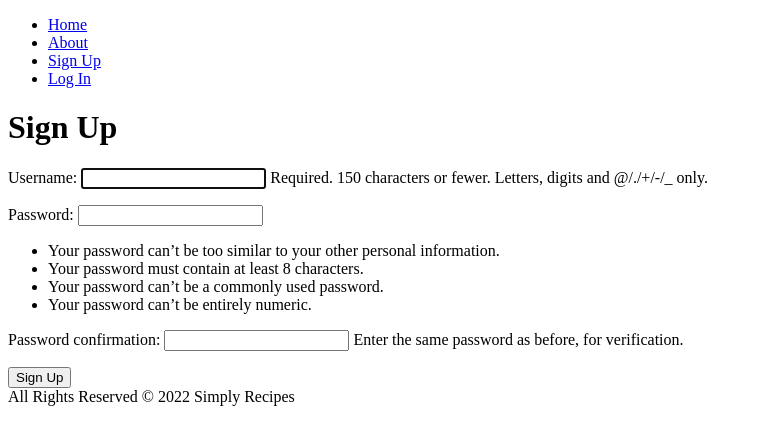
After one commit to becp12/recipeapp, a Django app: page /accounts/signup/ in a window 1280 px wide. The commit adds this page. Shown: the top 445 px of the page, without its empty margins (0-759 px from the left). Run offline with Django 4.2, Linux system fonts and the light colour scheme.

Commit message:
Add log out and sign up functionality

```diff
--- a/main_app/templates/base.html
+++ b/main_app/templates/base.html
@@ -20,10 +20,10 @@
                     <li><a href="">My Recipes</a></li>
                     <li><a href="">Add New Recipe</a></li>
                     <li><a href="">Add New Ingredient</a></li>
-                    <li><a href="">Log Out</a></li>
+                    <li><a href="{% url 'logout' %}">Log Out</a></li>
                 {% else %}
-                    <li><a href="">Sign Up</a></li>
-                    <li><a href="">Log In</a></li>
+                    <li><a href="{% url 'signup' %}">Sign Up</a></li>
+                    <li><a href="{% url 'login' %}">Log In</a></li>
             {% endif %}
             </ul>
         </nav>
--- /dev/null
+++ b/main_app/templates/recipes/detail.html
@@ -0,0 +1,6 @@
+{% extends 'base.html' %}
+{% block content %}
+
+<h1>Recipe Detail</h1>
+
+{% endblock %}
--- /dev/null
+++ b/main_app/templates/recipes/index.html
@@ -0,0 +1,6 @@
+{% extends 'base.html' %}
+{% block content %}
+
+<h1>Recipe Index</h1>
+
+{% endblock %}
--- /dev/null
+++ b/main_app/templates/registration/signup.html
@@ -0,0 +1,14 @@
+{% extends 'base.html' %}
+{% block content %}
+
+<h1>Sign Up</h1>
+
+<p>{{ error_message }}</p>
+
+<form method="POST" action="{% url 'signup' %}">
+  {% csrf_token %}
+  {{ form.as_p }}
+  <input type="submit" value="Sign Up">
+</form>
+
+{% endblock %}
--- a/main_app/urls.py
+++ b/main_app/urls.py
@@ -4,4 +4,10 @@ from . import views
 urlpatterns = [
     path('', views.home, name='home'),
     path('about/', views.about, name='about'),
+    path('accounts/signup/', views.signup, name='signup'),
+    path('recipes/', views.recipes_index, name='index'),
+
+
 ]
+
+# Need to update for the login redirect url {settings.py} to recipe index
--- a/main_app/views.py
+++ b/main_app/views.py
@@ -1,5 +1,10 @@
-from django.shortcuts import render
-from django.http import HttpResponse
+from django.shortcuts import render, redirect
+# from django.http import HttpResponse
+from django.contrib.auth import login
+from django.contrib.auth.forms import UserCreationForm
+from django.contrib.auth.decorators import login_required
+# Will need to passed into CBV
+# from django.contrib.auth.mixins import LoginRequiredMixin
 
 # Create your views here.
 def home(request):
@@ -7,3 +12,21 @@ def home(request):
 
 def about(request):
   return render(request, 'about.html')
+
+@login_required
+def recipes_index(request):
+  return render(request, 'recipes/index.html')
+
+def signup(request):
+  error_message = ''
+  if request.method == 'POST':
+    form = UserCreationForm(request.POST)
+    if form.is_valid():
+      user = form.save()
+      login(request, user)
+      return redirect('index')
+    else:
+      error_message = 'Invalid sign up - try again'
+  form = UserCreationForm()
+  context = {'form': form, 'error_message': error_message}
+  return render(request, 'registration/signup.html', context)
--- a/recipeapp/settings.py
+++ b/recipeapp/settings.py
@@ -127,4 +127,6 @@ STATIC_URL = 'static/'
 
 DEFAULT_AUTO_FIELD = 'django.db.models.BigAutoField'
 
-LOGIN_REDIRECT_URL = '/'
+LOGIN_REDIRECT_URL = '/recipes/'
+
+LOGOUT_REDIRECT_URL = '/'
```
